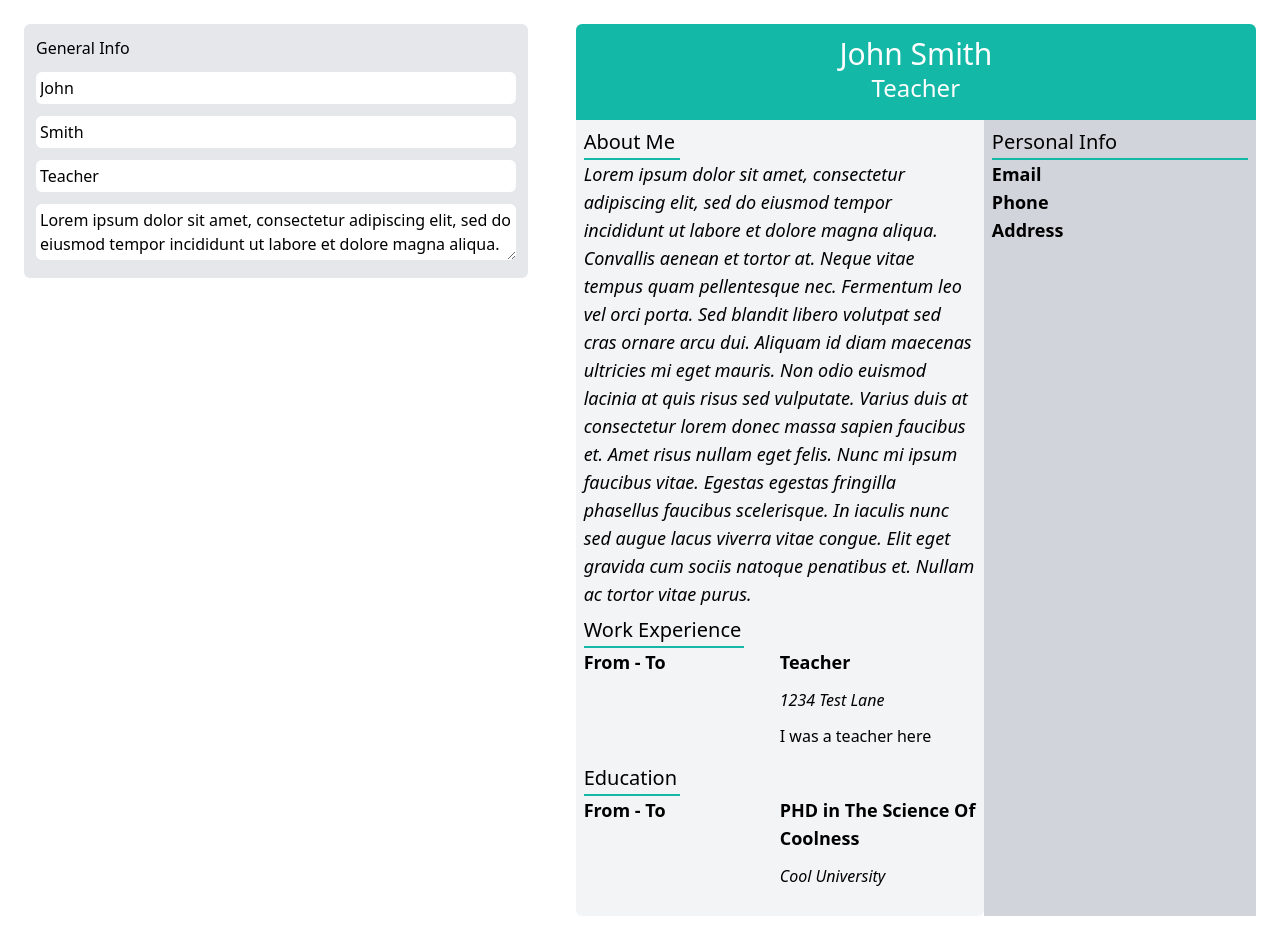
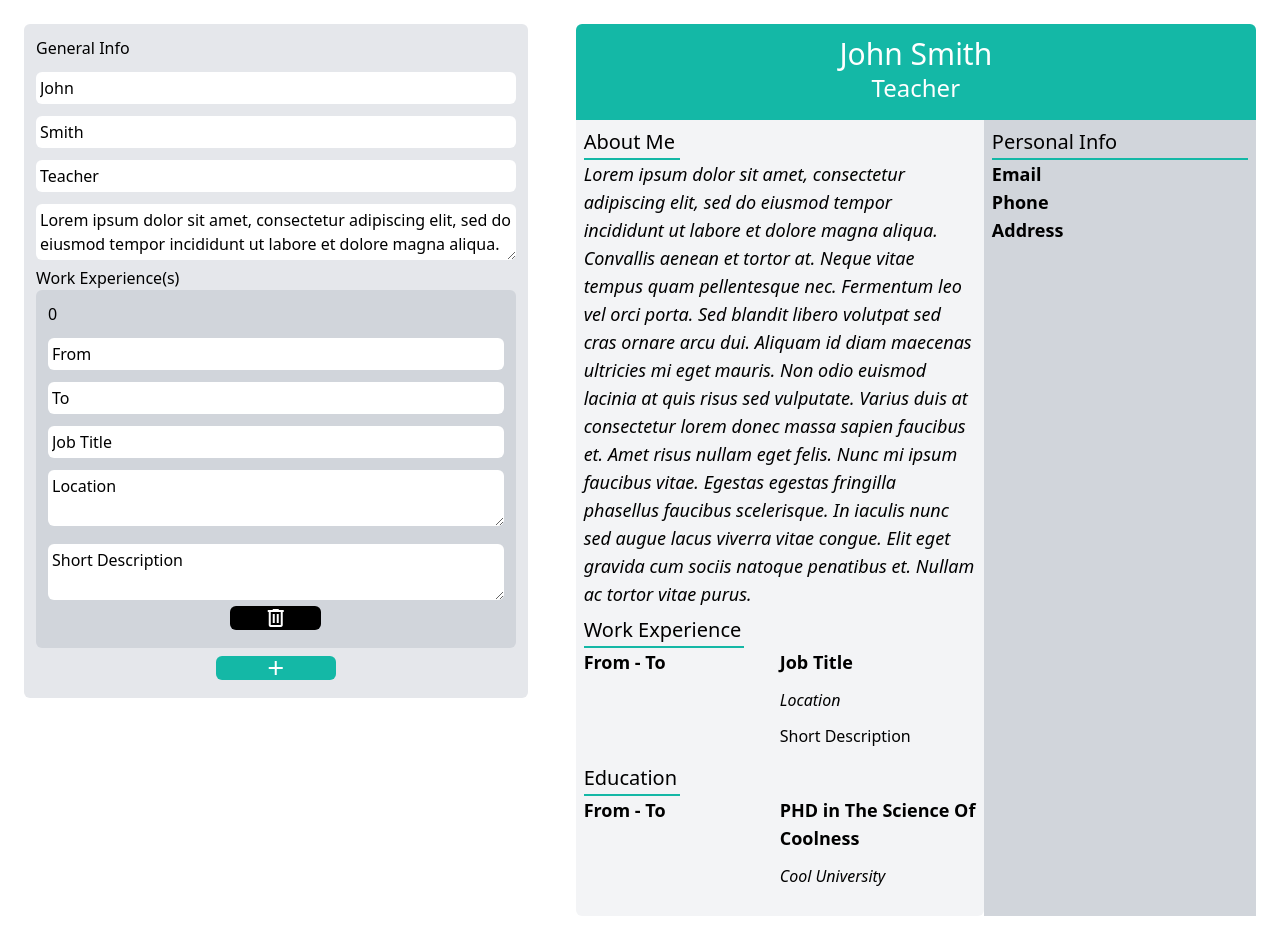
Before and after one commit to vibovenkat123/cv-app-maker, a Vue app: page / in a window 1280 px wide. Built offline with nearby package versions, Linux system fonts and the light colour scheme.

Commit message:
add section for experience

```diff
--- a/src/components/input-main.vue
+++ b/src/components/input-main.vue
@@ -2,8 +2,23 @@
 import { useInfoStore } from '@/stores/info-store';
 
 const store = useInfoStore();
+function addWithInput() {
+  store.createExperience('', '', '', '', '');
+}
+function deleteExperience(id:number) {
+  let index = 0;
+  Object.keys(store.experiences).forEach((i) => {
+    if (parseInt(i, 10) === id) {
+      index = parseInt(i, 10);
+    }
+  });
+  store.experiences.splice(index, 1);
+  store.removeLastId();
+}
 </script>
 <template>
+  <link rel="stylesheet" href="https://fonts.googleapis.com/css2?family=Material+Symbols+Outlined:opsz,wght,FILL,GRAD@48,400,0,0" />
+  <link rel="stylesheet" href="https://fonts.googleapis.com/css2?family=Material+Symbols+Outlined:opsz,wght,FILL,GRAD@48,400,0,0" />
   <div class="w-3/4 p-6">
     <div class="flex flex-col bg-gray-200 p-3 rounded-md">
       <form>
@@ -26,6 +41,47 @@ const store = useInfoStore();
             v-model="store.generalInfo.description" class="rounded-md p-1 w-full break-auto"/>
           </label>
         </div>
+        <div class="flex flex-col">
+          Work Experience(s)
+          <div>
+            <div mt-5 v-for="experience in store.experiences" :key="experience.id">
+              <div class="bg-gray-300 p-3 rounded-md mb-2 flex flex-col">
+                {{experience.id}}
+                <label for = 'fromYear'>
+                  <input type="text" id="fromYear" placeholder="From"
+                  v-model="experience.from" class="rounded-md p-1 w-full mt-3">
+                </label>
+                <label for="toYear">
+                  <input type="text" id="toYear" placeholder="Last Name"
+                  v-model="experience.to" class="rounded-md p-1 w-full mt-3">
+                </label>
+                <label for="jobTitile">
+                  <input type="text" id="jobTitle" placeholder="Job Title"
+                  v-model="experience.title" class="rounded-md p-1 w-full mt-3">
+                </label>
+                <label for="location">
+                  <textarea type="text" id="location" placeholder="Description"
+                  v-model="experience.location"
+                  class="rounded-md p-1 w-full break-auto mt-3"/>
+                </label>
+                <label for="description">
+                  <textarea type="text" id="description" placeholder="Short Description"
+                  v-model="experience.description"
+                  class="rounded-md p-1 w-full break-auto mt-3"/>
+                </label>
+                <button type="button" @click="deleteExperience(experience.id)">
+                  <span class="material-symbols-outlined bg-black w-1/5 rounded-md text-white">
+                    delete
+                  </span>
+                </button>
+              </div>
+            </div>
+          </div>
+          <button type="button" @click="addWithInput">
+            <span class="bg-teal-500 material-symbols-outlined w-1/4 rounded-md text-white">
+              add
+            </span></button>
+        </div>
       </form>
     </div>
   </div>
--- a/src/css/output/output.css
+++ b/src/css/output/output.css
@@ -568,6 +568,10 @@ video {
   margin-right: 5rem;
 }
 
+.mt-5 {
+  margin-top: 1.25rem;
+}
+
 .flex {
   display: flex;
 }
@@ -813,6 +817,16 @@ video {
   background-color: rgb(229 231 235 / var(--tw-bg-opacity));
 }
 
+.bg-gray-400 {
+  --tw-bg-opacity: 1;
+  background-color: rgb(156 163 175 / var(--tw-bg-opacity));
+}
+
+.bg-black {
+  --tw-bg-opacity: 1;
+  background-color: rgb(0 0 0 / var(--tw-bg-opacity));
+}
+
 .p-5 {
   padding: 1.25rem;
 }
--- a/src/stores/info-store.ts
+++ b/src/stores/info-store.ts
@@ -3,22 +3,39 @@ import { defineStore } from 'pinia';
 import { ref } from 'vue';
 
 export const useInfoStore = defineStore('info', () => {
+  let id = 0;
   const generalInfo = ref({
     firstName: ref(''),
     lastName: ref(''),
     jobTitle: ref(''),
     description: ref(''),
   });
-  const id = ref(0);
   const experiences = ref([{
     from: ref('From'),
     to: ref('To'),
     id,
-    title: ref('Teacher'),
-    location: ref('1234 Test Lane'),
-    description: ref('I was a teacher here'),
+    title: ref('Job Title'),
+    location: ref('Location'),
+    description: ref('Short Description'),
   },
   ]);
+  function createExperience(
+    from:string,
+    to:string,
+    title:string,
+    location:string,
+    description:string,
+  ) {
+    id += 1;
+    experiences.value.push({
+      from,
+      to,
+      id,
+      title,
+      location,
+      description,
+    });
+  }
   const education = ref([{
     from: ref('From'),
     to: ref('To'),
@@ -26,12 +43,15 @@ export const useInfoStore = defineStore('info', () => {
     degree: ref('PHD in The Science Of Coolness'),
     location: ref('Cool University'),
   }]);
+  function removeLastId() {
+    id -= 1;
+  }
   const personalInfo = ref({
     address: ref(''),
     phone: ref(),
     email: ref(''),
   });
   return {
-    generalInfo, experiences, education, personalInfo,
+    generalInfo, experiences, education, personalInfo, createExperience, removeLastId,
   };
 });
```
